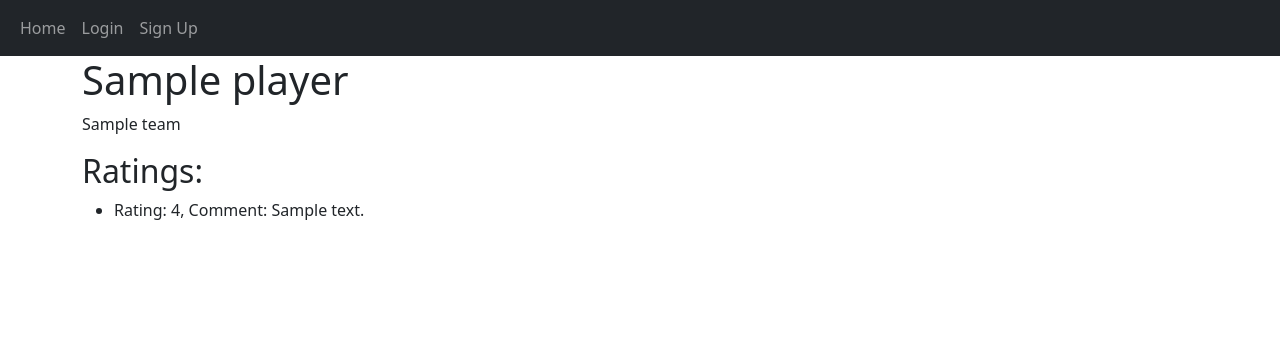
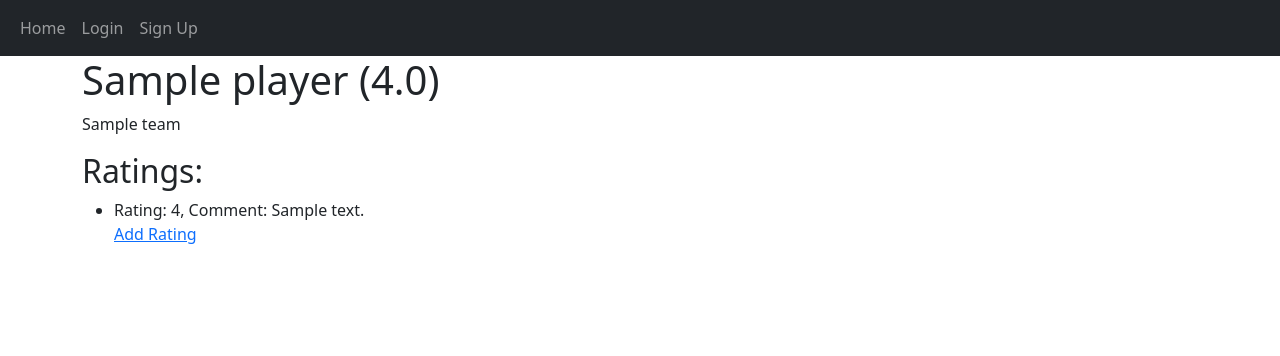
Before and after one commit to barrakz/Football-League, a Flask app: page /player/1 in a window 1280 px wide. Shown: the top 356 px of the page. Run offline with Flask 3, Linux system fonts and the light colour scheme; tables that the repository leaves empty hold one stand-in row (values such as "Sample post"); some libraries are stand-ins or nearby versions.

Commit message:
views and rating players works

```diff
--- a/website/models.py
+++ b/website/models.py
@@ -30,6 +30,12 @@ class Player(db.Model):
     def __repr__(self):
         return f"Player('{self.name}', '{self.team.name}')"
 
+    def average_rating(self):
+        if self.ratings:
+            return sum(r.rating for r in self.ratings) / len(self.ratings)
+        else:
+            return 0
+
 
 class Rating(db.Model):
     id = db.Column(db.Integer, primary_key=True)
--- a/website/templates/player_details.html
+++ b/website/templates/player_details.html
@@ -1,12 +1,15 @@
 {% extends "base.html" %}
 
 {% block content %}
-<h1>{{ player.name }}</h1>
+<h1>{{ player.name }} ({{ player.average_rating() }})</h1>
 <p>{{ player.team.name }}</p>
 <h2>Ratings:</h2>
 <ul>
     {% for rating in player.ratings %}
     <li>Rating: {{ rating.rating }}, Comment: {{ rating.comment }}</li>
     {% endfor %}
+
+    <a href="{{ url_for('views.rate_player', player_id=player.id) }}">Add Rating</a>
+
 </ul>
 {% endblock %}
--- a/website/views.py
+++ b/website/views.py
@@ -1,4 +1,4 @@
-from flask import Blueprint, request, render_template, redirect, url_for
+from flask import Blueprint, request, render_template, redirect, url_for, flash
 from flask_login import current_user, login_required
 
 from .models import Team, Player, Rating
@@ -17,11 +17,18 @@ def home():
 @views.route("/team_players/<int:team_id>")
 @login_required
 def team_players(team_id):
-
-
     team = Team.query.get_or_404(team_id)
     players = Player.query.filter_by(team_id=team_id).all()
-    return render_template("team_players.html", team=team, players=players, user=current_user)
+
+    # for player in players:
+    #     if player.ratings:
+    #         average_rating = sum([rating.rating for rating in player.ratings]) / len(player.ratings)
+    #         player.average_rating = average_rating
+    #     else:
+    #         player.average_rating = None
+
+    return render_template("team_players.html", team=team, players=players, average_rating=Player.average_rating, user=current_user)
+
 
 
 @views.route("/addteam", methods=["GET", "POST"])
@@ -55,13 +62,22 @@ def add_player():
 @login_required
 def rate_player(player_id):
     player = Player.query.get_or_404(player_id)
+
+    existing_rating = Rating.query.filter_by(player_id=player_id, user_id=current_user.id).first()
+
+    if existing_rating:
+        flash("You have already rated this player.", "danger")
+        return redirect(url_for("views.player_details", player_id=player_id))
+
     if request.method == 'POST':
         rating = request.form["rating"]
         comment = request.form["comment"]
         new_rating = Rating(rating=rating, comment=comment, player_id=player.id, user_id=current_user.id)
         db.session.add(new_rating)
         db.session.commit()
-        return redirect(url_for("views.home", player_id=player_id))
+        flash('Rating added successfully!', 'success')
+
+        return redirect(url_for("views.player_details", player_id=player_id))
 
     return render_template("rate_player.html", player=player, user=current_user)
 
```
Also changed, not shown: website/templates/team_players.html (+3 -6 lines).
